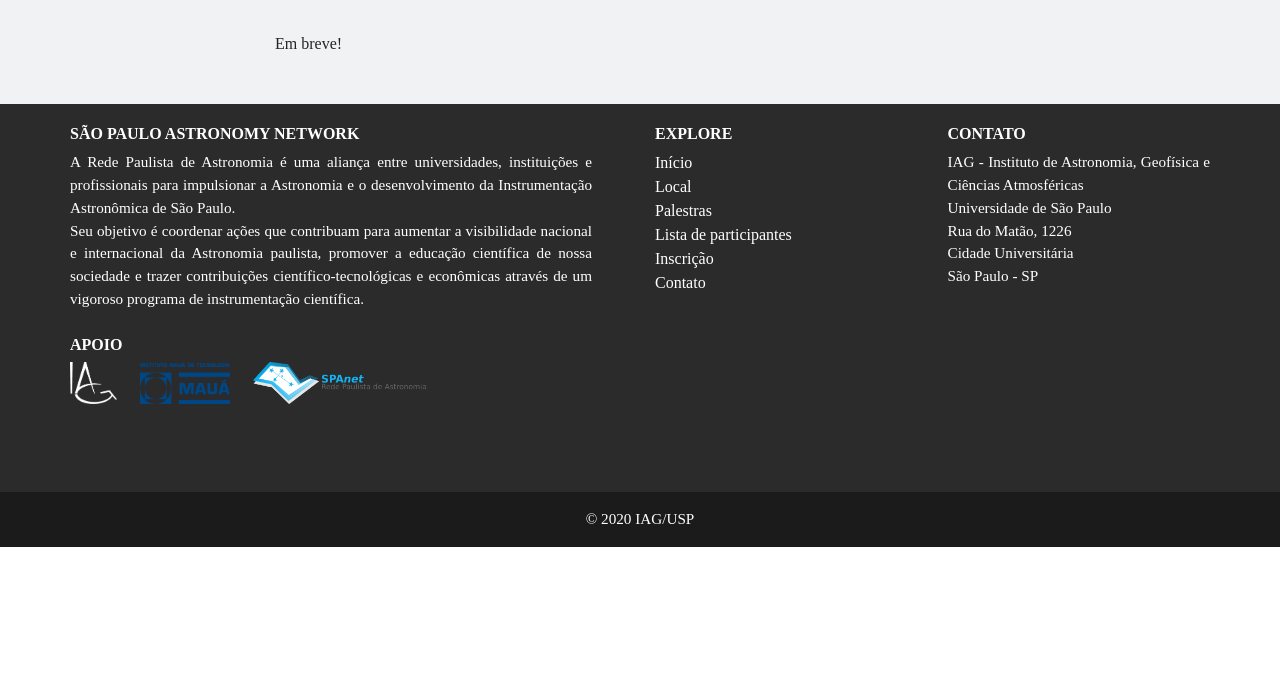
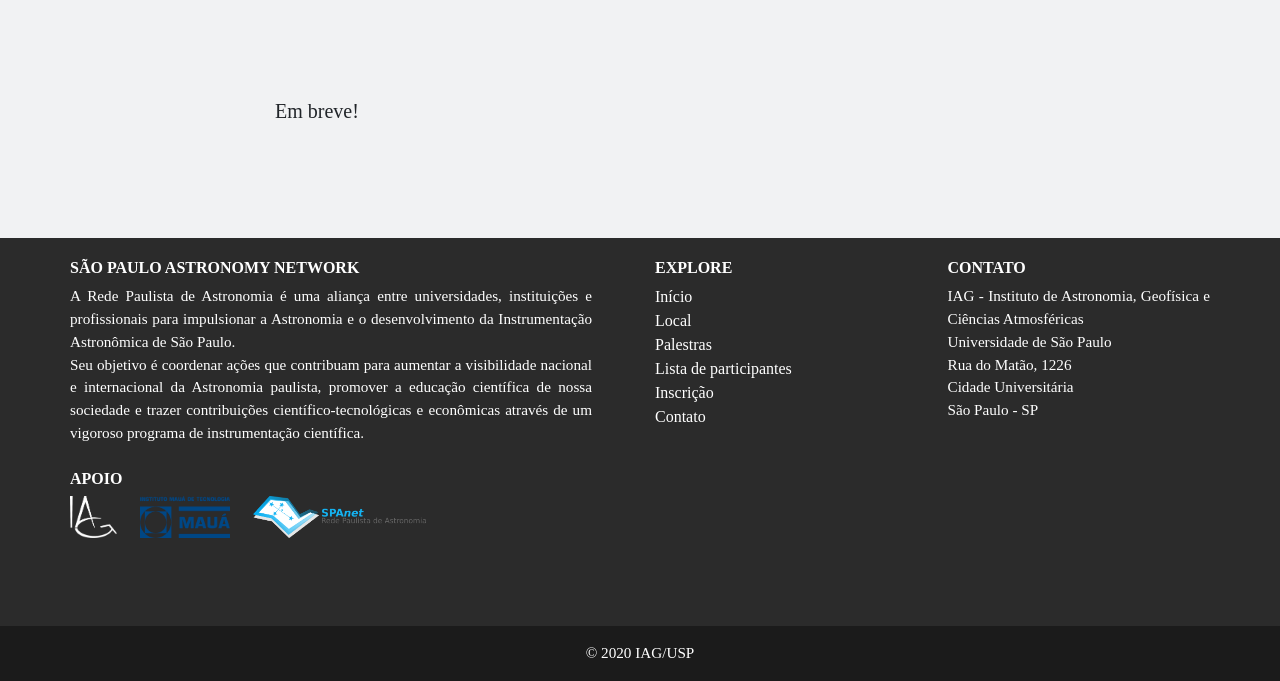
Before and after one commit to wosmla/website, a Jekyll site: the page built from _pgs/participantes.html, in a window 1280 px wide. Shown: the part 446-1127 px from the top of the page. Built offline with Jekyll 4.4.1, drawn with Linux system fonts in a browser that asks for light colours; before the commit the page ends 993 px from its top, so only the background shows below that.

Commit message:
Update participantes.html

```diff
--- a/_pgs/participantes.html
+++ b/_pgs/participantes.html
@@ -5,50 +5,13 @@ layout: default
 {% include header.html image="https://apod.nasa.gov/apod/image/2002/ZetaOph_spitzer_4015.jpg" title="Lista de participantes"
     boldtitle="true" %}
 
-<section style="padding: 2rem 0; background: rgb(241, 242, 243);">
+<section style="padding: 6rem 0; background: rgb(241, 242, 243);">
   <div class="container">
     <div class="row">
-      <div class="col-xl-8 mx-auto">
-          <p>Em breve!</p>
-<!--
-        <html>
-        <head>
-        <style>
-        #participants {
-          font-family: ubuntu;
-          border-collapse: collapse;
-          width: 80%;
-          background-color: white;
-        }
-
-        #participants td, #participants th {
-          border: 1px solid #ddd;
-          padding: 10px;
-        }
-
-        #participants tr:hover {background-color: #ddd;}
-
-        #participants th {
-          padding-top: 10px;
-          padding-bottom: 10px;
-          text-align: left;
-          color: black;
-        }
-        </style>
-        </head>
-        <body>
-
-        <table id="participants" align="center">
-          <tr>
-            <th>Participante</th>
-            <th>Instituição</th>
-          </tr>
-          <tr>
-            <td>Pessoa 1</td>
-            <td>Instituição 1</td>
-          </tr>
-        </table>
--->
+      <div class="col-xl-8 mx-auto text-justify">
+        <p class="lead">
+          Em breve!
+        </p>
       </div>
     </div>
   </div>
```
